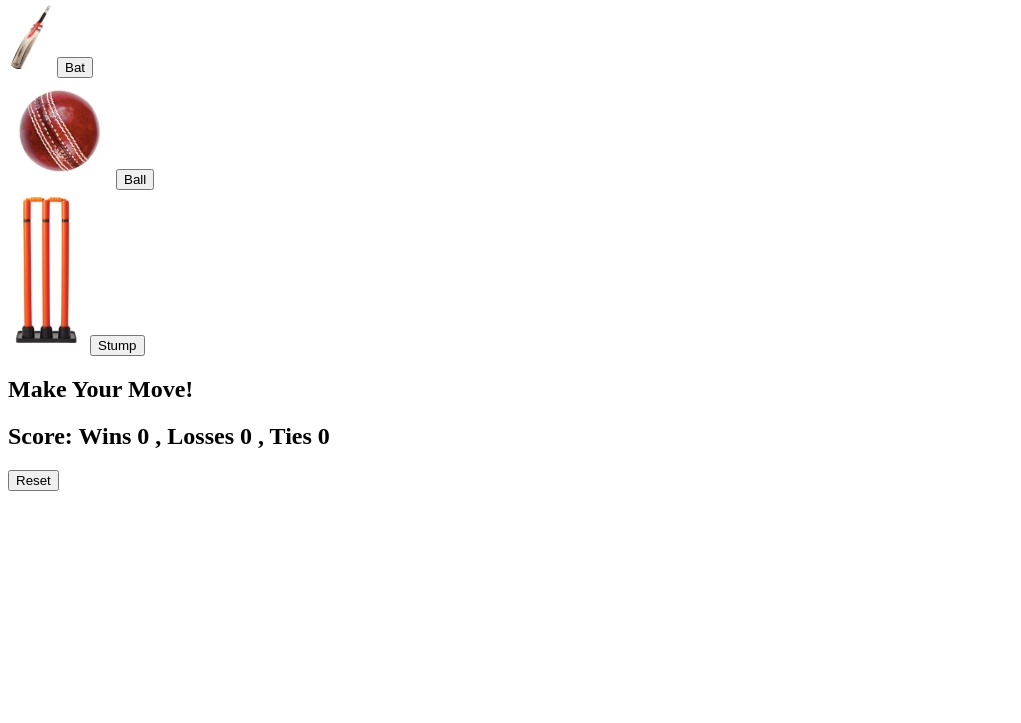
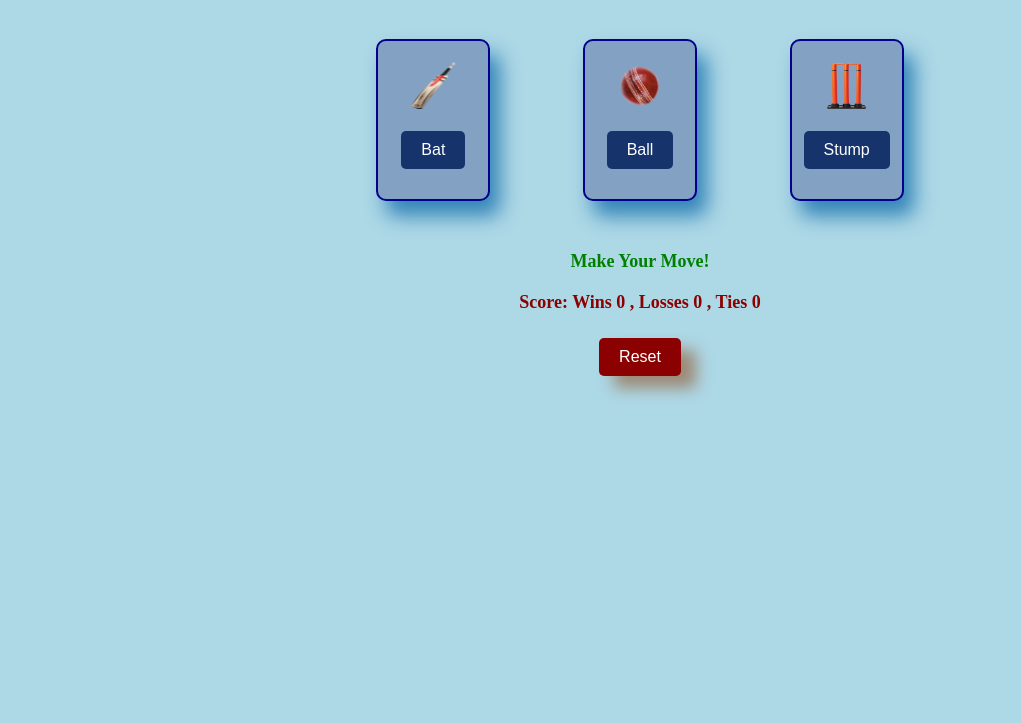
Before and after one commit to mohdsajid9600/cricketGameWithComputer, a plain HTML site: page index.html in a window 1280 px wide. Shown: the part 77-800 px from the top of the page, without its empty margins (0-1021 px from the left). Drawn offline with Linux system fonts and the light colour scheme.

Commit message:
Update style.css

```diff
--- a/css/style.css
+++ b/css/style.css
@@ -1 +1,91 @@
-h1{}
+body{
+            text-align: center;
+            background-color: lightblue;
+        }
+        h1{
+            color: darkblue;
+            margin-top: 20px;
+            font-size: 36px;
+            text-shadow: 2px 2px 4px rgba(0, 0, 0, 0.2);
+
+        }
+        .btn, .reset-btn{
+            background-color: #16336c;
+            color: white;
+            padding: 10px 20px;
+            margin: 10px;
+            border: none;
+            border-radius: 5px;
+            cursor: pointer;
+            font-size: 16px;
+        }
+        .btn:hover , .reset-btn:hover{
+            background-color: rgb(31, 31, 146);
+        }
+
+        #show-result, #show-score, #user-choice, #computer-choice{
+            margin-top: 20px;
+            font-size: 18px;
+            font-weight: bold;
+        }
+        #show-result{
+            color: green;
+        }
+        #show-score{
+            color: darkred;
+        }
+        #user-choice, #computer-choice{
+            color: darkblue;
+        }
+        .reset-btn{
+            background-color: darkred;
+            box-shadow: 15px 12px 15px rgba(142, 60, 5, 0.5);
+        }
+        .reset-btn:hover{
+            background-color: rgb(146, 31, 31);
+        }
+        .choices{
+            display: flex;
+            justify-content: center;
+            margin-top: 20px;
+        }
+         .container{
+            max-width: 600px;
+            margin: auto;
+            padding: 20px;
+            border-radius: 10px;
+            display: flex;
+            flex-direction: row;
+            justify-content: space-around;
+            align-items: center;
+            gap: 20px;
+            flex-wrap: wrap;
+
+        }
+        .choice{
+            display: flex;
+            flex-direction: column;
+            align-items: center;
+            margin: 10px;
+            width: 70px;
+            height: auto;
+            padding: 20px;
+            background-color:#83a2c3;;
+            border: 2px solid darkblue;
+            border-radius: 10px;
+            box-shadow: 10px 15px 20px rgba(35, 121, 178, 0.888);;
+        }
+        .btn, .reset-btn{
+            transition: background-color 0.3s ease;
+        }
+        .choice img{
+            width: 50px;
+            height: 50px;
+            margin-bottom: 10px;
+            cursor: pointer;
+            transition: transform 0.2s ease;
+
+        }
+        .choice img:hover{
+            transform: scale(1.1);
+        }
```
